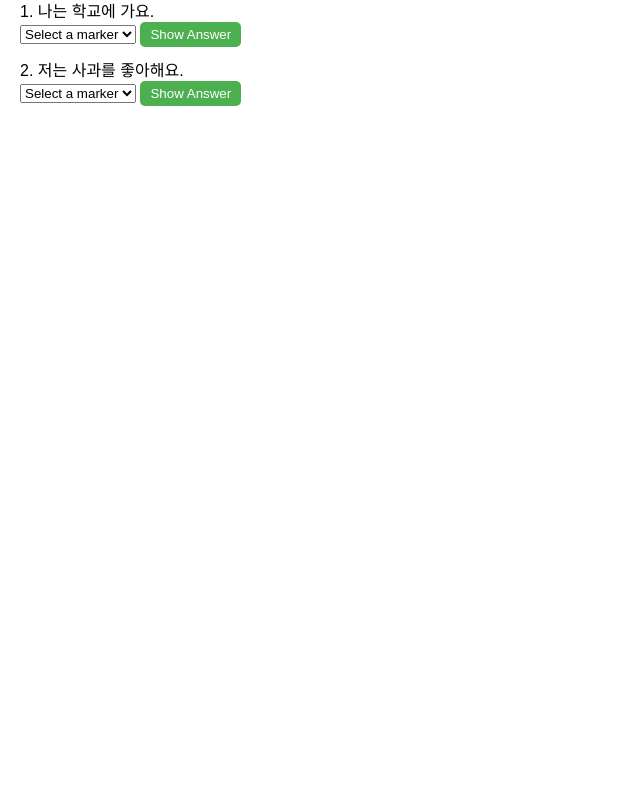
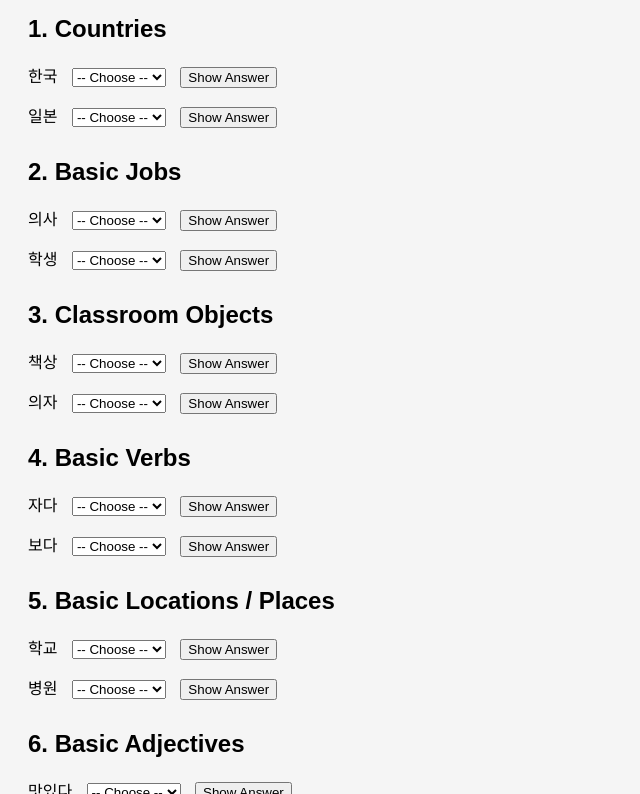
Before and after one commit to avamc/avamc.github.io, a plain HTML site: page index.html in a window 1280 px wide. Shown: the part 102-896 px from the top of the page, without its empty margins (0-640 px from the left). Before the commit the page ends 800 px from the top, so only its background shows below. Drawn offline with Linux system fonts and the light colour scheme.

Commit message:
Update index.html

```diff
--- a/index.html
+++ b/index.html
@@ -1,101 +1,177 @@
 <!DOCTYPE html>
-<html lang="ko">
+<html lang="en">
 <head>
   <meta charset="UTF-8">
-    <meta name="viewport" content="width=device-width, initial-scale=1.0">
-    <title>Korean Grammar Quiz</title>
+  <title>Korean Vocab Quiz</title>
   <style>
-        body {
-            font-family: Arial, sans-serif;
-            margin: 0;
-            padding: 20px;
-        }
-        .quiz-container {
-            margin: 20px 0;
-        }
-        .question {
-            margin-bottom: 10px;
-        }
-        .answer-box {
-            display: none;
-            margin-top: 10px;
-            font-size: 0.9em;
-            color: #555;
-        }
-        .show-answer-btn {
-            cursor: pointer;
-            padding: 5px 10px;
-            background-color: #4CAF50;
-            color: white;
-            border: none;
-            border-radius: 5px;
-        }
+    body { font-family: Arial, sans-serif; padding: 20px; background: #f5f5f5; }
+    h2 { margin-top: 30px; }
+    .quiz-item { margin-bottom: 15px; }
+    select { margin-left: 10px; }
+    button { margin-left: 10px; }
+    .answer { margin-left: 10px; color: green; font-weight: bold; display: none; }
   </style>
 </head>
 <body>
-    <h1>Korean Grammar Quiz</h1>
 
-    <div id="quiz" class="quiz-container">
-        <!-- Question 1 -->
-        <div class="question">
-            <label for="question1">1. 나는 학교에 가요.</label><br>
-            <select id="question1" class="answer-dropdown">
-                <option value="">Select a marker</option>
-                <option value="subject">Subject</option>
-                <option value="object">Object</option>
-                <option value="topic">Topic</option>
+  <h1>🇰🇷 Korean Vocabulary Quiz</h1>
+
+  <!-- Section 1: Countries -->
+  <h2>1. Countries</h2>
+  <div class="quiz-item">
+    한국
+    <select>
+      <option>-- Choose --</option>
+      <option>China</option>
+      <option>Korea</option>
+      <option>Japan</option>
     </select>
-            <button class="show-answer-btn" onclick="showAnswer(1)">Show Answer</button>
-            <div id="answer1" class="answer-box"></div>
+    <button onclick="showAnswer(this, 'Korea')">Show Answer</button>
+    <span class="answer">Korea</span>
+  </div>
+  <div class="quiz-item">
+    일본
+    <select>
+      <option>-- Choose --</option>
+      <option>Korea</option>
+      <option>Japan</option>
+      <option>USA</option>
+    </select>
+    <button onclick="showAnswer(this, 'Japan')">Show Answer</button>
+    <span class="answer">Japan</span>
   </div>
 
-        <!-- Question 2 -->
-        <div class="question">
-            <label for="question2">2. 저는 사과를 좋아해요.</label><br>
-            <select id="question2" class="answer-dropdown">
-                <option value="">Select a marker</option>
-                <option value="subject">Subject</option>
-                <option value="object">Object</option>
-                <option value="topic">Topic</option>
+  <!-- Section 2: Basic Jobs -->
+  <h2>2. Basic Jobs</h2>
+  <div class="quiz-item">
+    의사
+    <select>
+      <option>-- Choose --</option>
+      <option>Doctor</option>
+      <option>Teacher</option>
+      <option>Student</option>
     </select>
-            <button class="show-answer-btn" onclick="showAnswer(2)">Show Answer</button>
-            <div id="answer2" class="answer-box"></div>
+    <button onclick="showAnswer(this, 'Doctor')">Show Answer</button>
+    <span class="answer">Doctor</span>
+  </div>
+  <div class="quiz-item">
+    학생
+    <select>
+      <option>-- Choose --</option>
+      <option>Engineer</option>
+      <option>Student</option>
+      <option>Chef</option>
+    </select>
+    <button onclick="showAnswer(this, 'Student')">Show Answer</button>
+    <span class="answer">Student</span>
   </div>
 
-        <!-- Add more questions below -->
-        <!-- Repeat the structure for the remaining questions -->
+  <!-- Section 3: Classroom Objects -->
+  <h2>3. Classroom Objects</h2>
+  <div class="quiz-item">
+    책상
+    <select>
+      <option>-- Choose --</option>
+      <option>Book</option>
+      <option>Desk</option>
+      <option>Chair</option>
+    </select>
+    <button onclick="showAnswer(this, 'Desk')">Show Answer</button>
+    <span class="answer">Desk</span>
+  </div>
+  <div class="quiz-item">
+    의자
+    <select>
+      <option>-- Choose --</option>
+      <option>Pen</option>
+      <option>Desk</option>
+      <option>Chair</option>
+    </select>
+    <button onclick="showAnswer(this, 'Chair')">Show Answer</button>
+    <span class="answer">Chair</span>
+  </div>
 
+  <!-- Section 4: Basic Verbs -->
+  <h2>4. Basic Verbs</h2>
+  <div class="quiz-item">
+    자다
+    <select>
+      <option>-- Choose --</option>
+      <option>To sleep</option>
+      <option>To eat</option>
+      <option>To go</option>
+    </select>
+    <button onclick="showAnswer(this, 'To sleep')">Show Answer</button>
+    <span class="answer">To sleep</span>
+  </div>
+  <div class="quiz-item">
+    보다
+    <select>
+      <option>-- Choose --</option>
+      <option>To see/look</option>
+      <option>To sleep</option>
+      <option>To read</option>
+    </select>
+    <button onclick="showAnswer(this, 'To see/look')">Show Answer</button>
+    <span class="answer">To see/look</span>
+  </div>
+
+  <!-- Section 5: Basic Locations/Places -->
+  <h2>5. Basic Locations / Places</h2>
+  <div class="quiz-item">
+    학교
+    <select>
+      <option>-- Choose --</option>
+      <option>Library</option>
+      <option>School</option>
+      <option>Hospital</option>
+    </select>
+    <button onclick="showAnswer(this, 'School')">Show Answer</button>
+    <span class="answer">School</span>
+  </div>
+  <div class="quiz-item">
+    병원
+    <select>
+      <option>-- Choose --</option>
+      <option>Store</option>
+      <option>School</option>
+      <option>Hospital</option>
+    </select>
+    <button onclick="showAnswer(this, 'Hospital')">Show Answer</button>
+    <span class="answer">Hospital</span>
+  </div>
+
+  <!-- Section 6: Basic Adjectives -->
+  <h2>6. Basic Adjectives</h2>
+  <div class="quiz-item">
+    맛있다
+    <select>
+      <option>-- Choose --</option>
+      <option>Delicious</option>
+      <option>Expensive</option>
+      <option>Fast</option>
+    </select>
+    <button onclick="showAnswer(this, 'Delicious')">Show Answer</button>
+    <span class="answer">Delicious</span>
+  </div>
+  <div class="quiz-item">
+    싸다
+    <select>
+      <option>-- Choose --</option>
+      <option>Cheap</option>
+      <option>Slow</option>
+      <option>Cold</option>
+    </select>
+    <button onclick="showAnswer(this, 'Cheap')">Show Answer</button>
+    <span class="answer">Cheap</span>
   </div>
 
   <script>
-        function showAnswer(questionNumber) {
-            let selectedMarker = document.getElementById("question" + questionNumber).value;
-            let answerBox = document.getElementById("answer" + questionNumber);
-
-            if (questionNumber === 1) {
-                if (selectedMarker === "subject") {
-                    answerBox.innerHTML = "<strong>Answer:</strong> Subject marker (은/는)<br><strong>Reasoning:</strong> '나는' uses the topic marker 은/는 to introduce the speaker's topic.<br><strong>Translation:</strong> I am going to school.";
-                } else if (selectedMarker === "object") {
-                    answerBox.innerHTML = "<strong>Incorrect.</strong> The sentence does not have an object marker.";
-                } else if (selectedMarker === "topic") {
-                    answerBox.innerHTML = "<strong>Answer:</strong> Topic marker (은/는)<br><strong>Reasoning:</strong> '나는' uses the topic marker 은/는 to introduce the speaker's topic.<br><strong>Translation:</strong> I am going to school.";
-                } else {
-                    answerBox.innerHTML = "<strong>Please select a marker.</strong>";
-                }
-            }
-
-            if (questionNumber === 2) {
-                if (selectedMarker === "subject") {
-                    answerBox.innerHTML = "<strong>Incorrect.</strong> The sentence does not have a subject marker here.";
-                } else if (selectedMarker === "object") {
-                    answerBox.innerHTML = "<strong>Answer:</strong> Object marker (을/를)<br><strong>Reasoning:</strong> '사과를' uses the object marker 을/를 to indicate that the object of the verb 좋아해요 is 사과 (apple).<br><strong>Translation:</strong> I like apples.";
-                } else if (selectedMarker === "topic") {
-                    answerBox.innerHTML = "<strong>Incorrect.</strong> The sentence uses an object marker, not a topic marker.";
-                } else {
-                    answerBox.innerHTML = "<strong>Please select a marker.</strong>";
-                }
-            }
+    function showAnswer(button, correctAnswer) {
+      const span = button.nextElementSibling;
+      span.style.display = 'inline';
     }
   </script>
+
 </body>
 </html>
```
Lines whose indentation alone changed are shown as unchanged.
